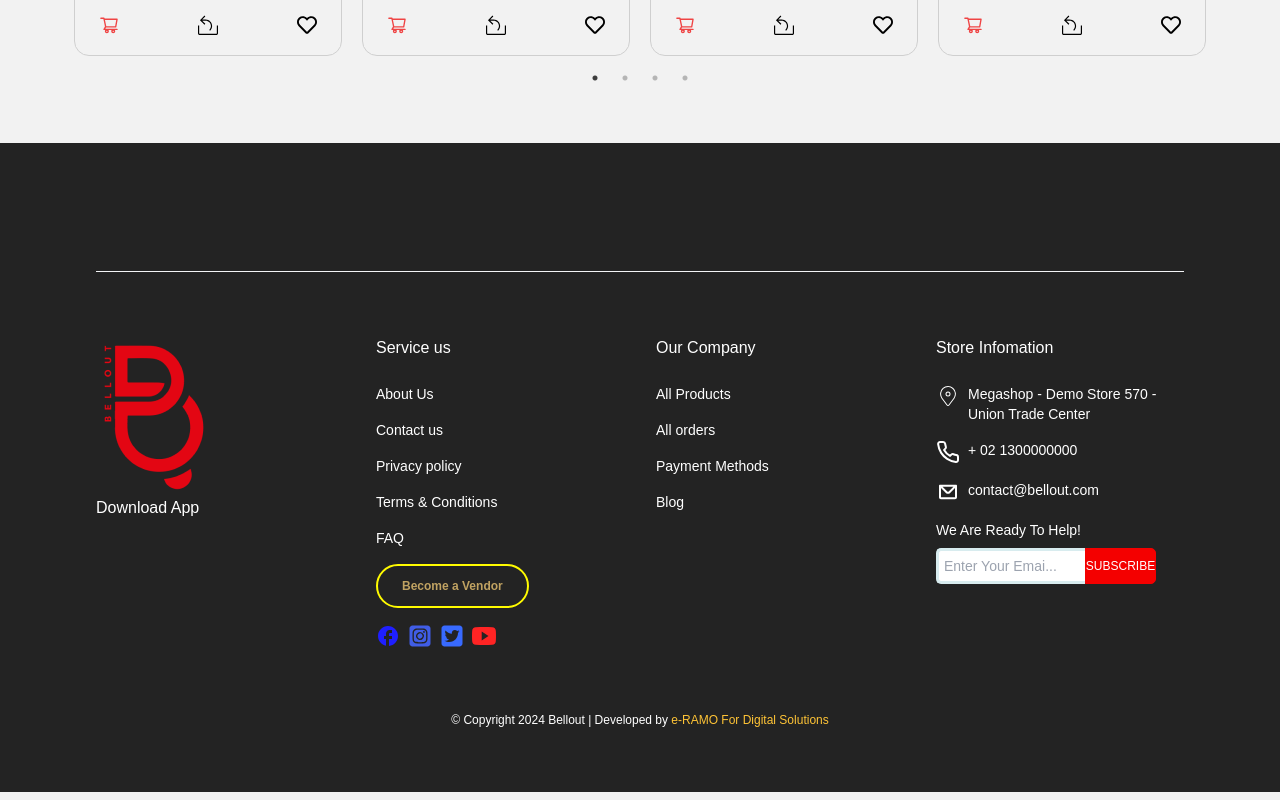
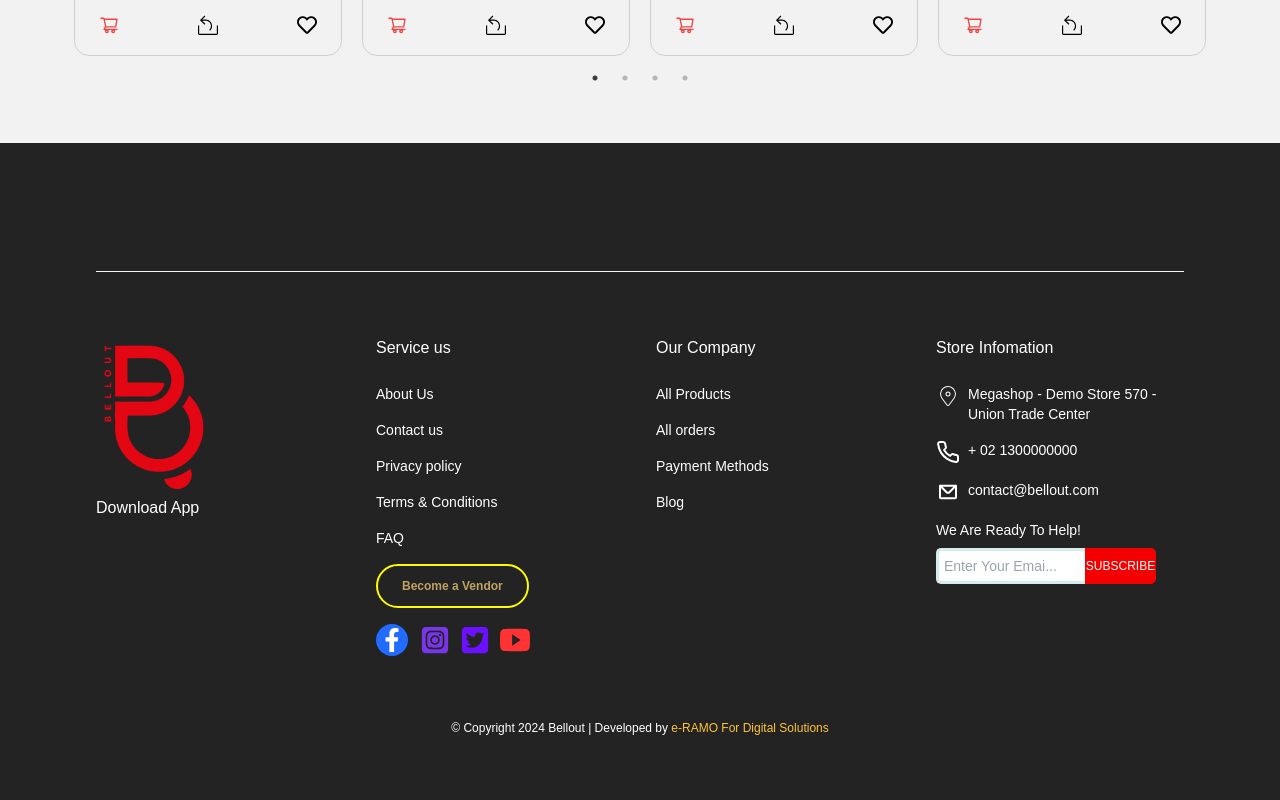
Before and after one commit to Ahmedgawish10/react-task-Eramo, a React (Vite) app: page / in a window 1280 px wide. Shown: the part 1486-2286 px from the top of the page. Built offline with nearby package versions, Linux system fonts and the light colour scheme.

Commit message:
add style for social icons

```diff
--- a/src/components/footer/Footer.jsx
+++ b/src/components/footer/Footer.jsx
@@ -7,6 +7,7 @@ import { MdOutlineFacebook } from "react-icons/md";
 import { FaSquareInstagram } from "react-icons/fa6";
 import { FaSquareTwitter } from "react-icons/fa6";
 import { IoLogoYoutube } from "react-icons/io";
+import { FaFacebookF } from "react-icons/fa";
 
 import "./footer.css"
 function Footer() {
@@ -61,10 +62,13 @@ function Footer() {
                                    </li>
                                    <li>
                                         <span className='flex gap-2'>
-                                            <a href="#" className="text-white transition hover:opacity-75"> <MdOutlineFacebook className='text-2xl text-[#1f1fff]' />     </a>
-                                            <a href="#" className="text-white transition hover:opacity-75"> <FaSquareInstagram className='text-2xl text-[#405DE6]' />   </a>
-                                            <a href="#" className="text-white transition hover:opacity-75"> <FaSquareTwitter className='text-2xl text-[#386aff]' />   </a>
-                                            <a href="#" className="text-white transition hover:opacity-75"> <IoLogoYoutube className='text-2xl text-[#ff2424] ' />   </a>
+                                            <a href="#" className="text-white transition hover:opacity-75 boder rounded-full w-8 h-8  p-1 bg-[#216bff] text-center"> <FaFacebookF className='text-2xl  text-[#ffffff]' />     </a>
+                                            <a href="#" className="text-white transition hover:opacity-75 boder rounded-full w-8 h-8  p-1  text-center"> <FaSquareInstagram className='text-3xl  text-[#7935e8] mt-[-3px]' />     </a>
+                                            <a href="#" className="text-white transition hover:opacity-75 boder rounded-full w-8 h-8  p-1  text-center"> <FaSquareTwitter className='text-3xl  text-[#6c11ff] mt-[-3px]' />     </a>
+                                            <a href="#" className="text-white transition hover:opacity-75 boder rounded-full w-8 h-8  p-1  text-center"> <IoLogoYoutube className='text-3xl  text-[#ff3333] mt-[-3px]' />     </a>
+
+
+
 
                                         </span>
                                     </li>
```
